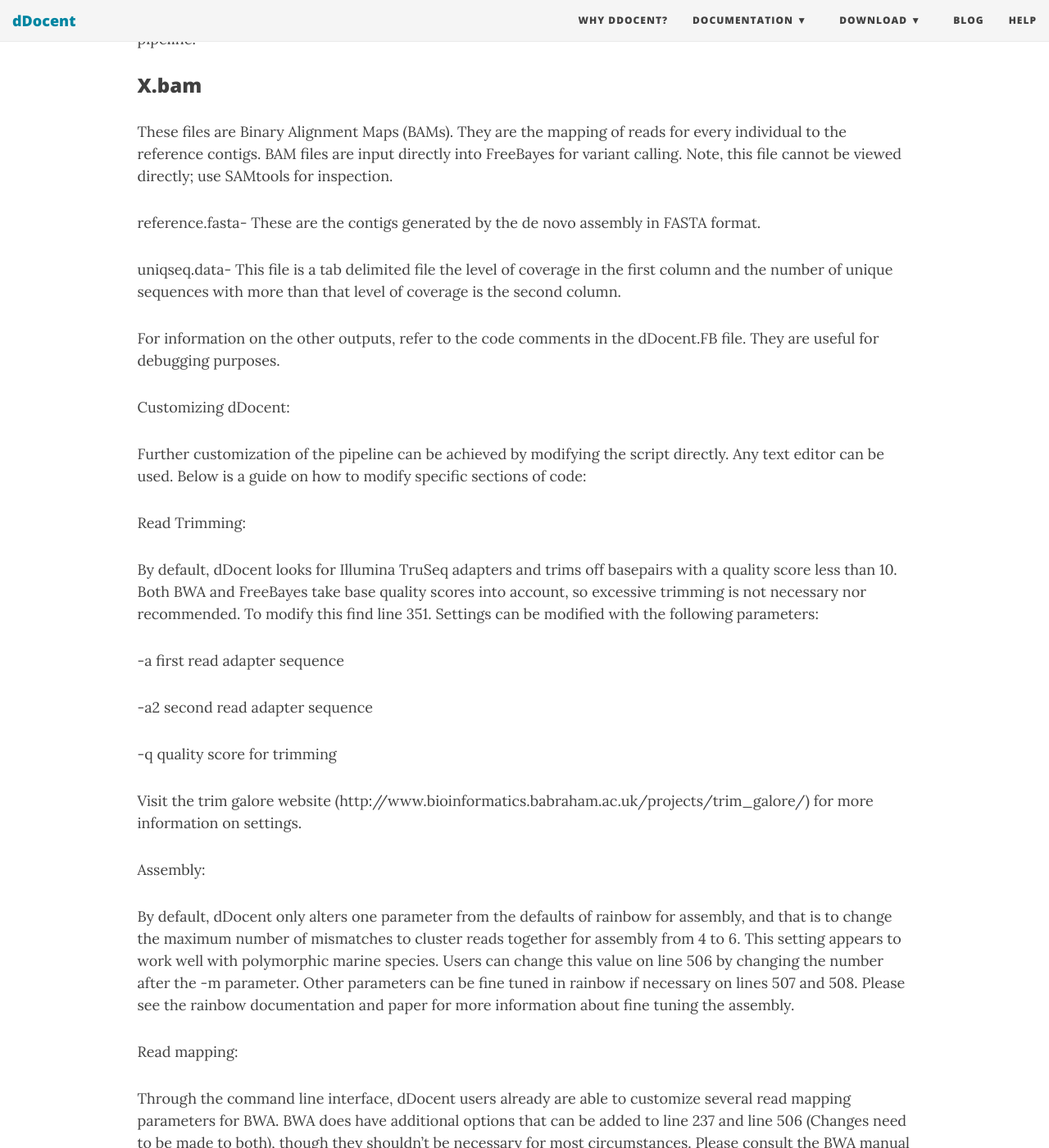
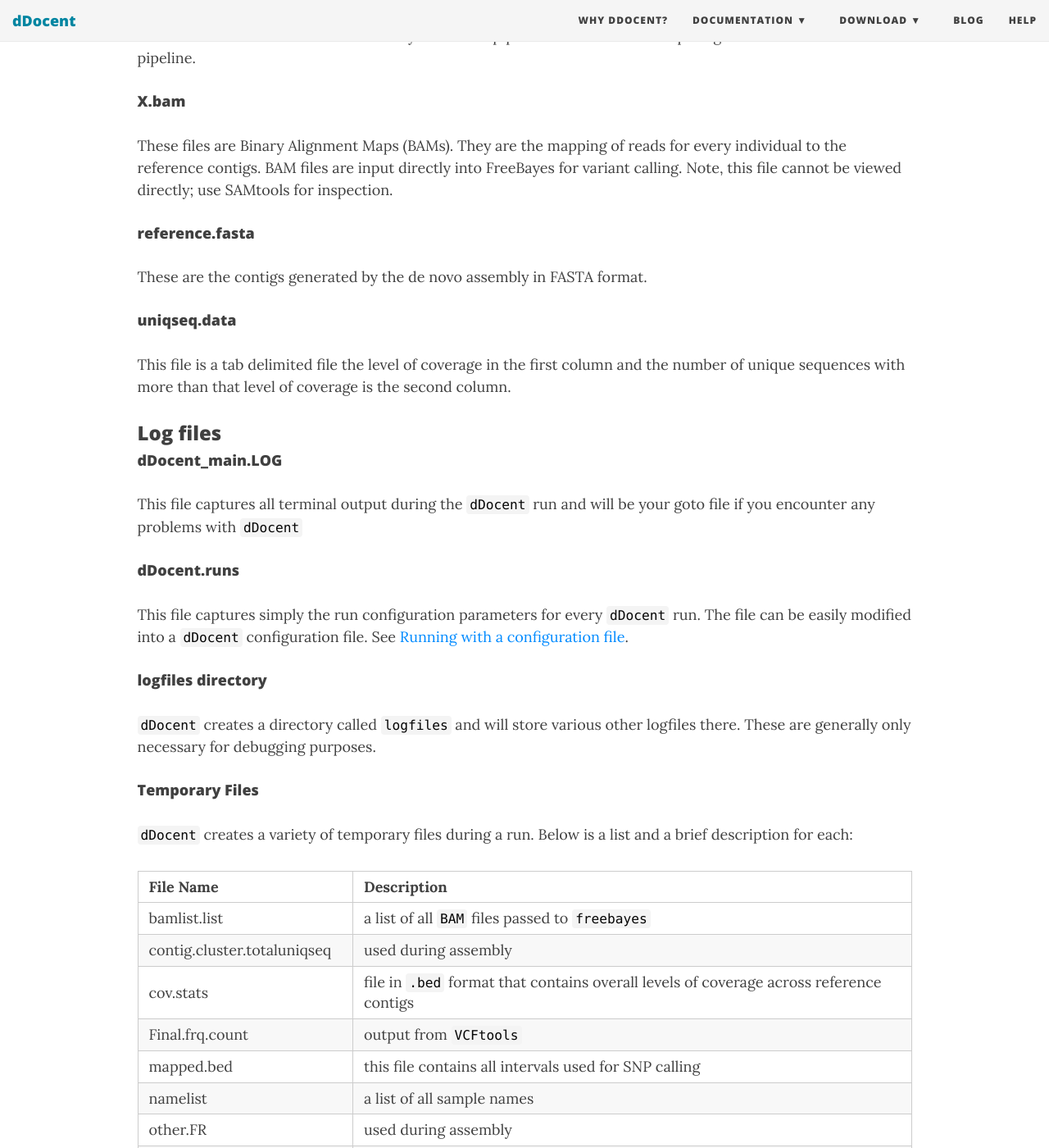
Before and after one commit to jpuritz/dDocent, a Jekyll site: the page built from UserGuide.md, in a window 1280 px wide and 1400 px high, scrolled down 14350 px. Shown: the whole window at 82% size. Built offline with Jekyll 4.4.1, drawn with Linux system fonts in a browser that asks for light colours; nearby versions of some CDN libraries; some of the changed text lies outside the part shown.

Commit message:
Update UserGuide.md

```diff
--- a/UserGuide.md
+++ b/UserGuide.md
@@ -402,22 +402,87 @@ dDocent config.file
 
 ## Outputs
 
-dDocent will output several different files as part of the pipeline.  The main outputs of interest are:
+dDocent will output several different files as part of the pipeline.
 
-### TotalRawSNPs.vcf
+### Data outputs
+
+#### TotalRawSNPs.vcf
 This file, in the standard Variant Call Format, has the raw SNP, INDEL, MNP, and complex variant calls for every individual.  This is the file that will be used for further filtering (see VCFtools or vcflib) to produce the final data set.  It is important to note that FreeBayes combines SNP and INDEL calls that are in within a default 3bp window into haplotype calls of the complex variant calls.  To properly look at SNPs only, complex variants need to be decomposed with vcfallelicprimatives from the vcflib package (https://github.com/ekg/vcflib) and then INDELs can be filtered with VCFtools or vcflib.  See the [SNP Filtering Tutorial](/filtering) for more information on SNP filtering.
 
-### Final.recode.vcf
+#### Final.recode.vcf
 This is the filtered VCF file from the very end of the pipeline.  It's useful for comparing different runs of the pipeline.
 
-### X.bam
+#### X.bam
 These files are Binary Alignment Maps (BAMs).  They are the mapping of reads for every individual to the reference contigs.  BAM files are input directly into FreeBayes for variant calling.  Note, this file cannot be viewed directly; use SAMtools for inspection.
 
-reference.fasta- These are the contigs generated by the de novo assembly in FASTA format.
+#### reference.fasta
+These are the contigs generated by the de novo assembly in FASTA format.
 
-uniqseq.data- This file is a tab delimited file the level of coverage in the first column and the number of unique sequences with more than that level of coverage is the second column.
+#### uniqseq.data
+This file is a tab delimited file the level of coverage in the first column and the number of unique sequences with more than that level of coverage is the second column.
 
-For information on the other outputs, refer to the code comments in the dDocent.FB file.  They are  useful for debugging purposes.
+
+
+
+### Log files
+
+#### dDocent_main.LOG
+This file captures all terminal output during the `dDocent` run and will be your goto file if you encounter any problems with `dDocent`
+
+#### dDocent.runs
+This file captures simply the run configuration parameters for every `dDocent` run.  The file can be easily modified into a `dDocent` configuration file.  See [Running with a configuration file](#running-with-configuration-file).
+
+#### logfiles directory
+`dDocent` creates a directory called `logfiles` and will store various other logfiles there.  These are generally only necessary for debugging purposes.
+
+#### Temporary Files
+
+`dDocent` creates a variety of temporary files during a run.  Below is a list and a brief description for each:
+
+|File Name|Description|
+|---------|-----------|
+|bamlist.list | a list of all `BAM` files passed to `freebayes`|
+|contig.cluster.totaluniqseq| used during assembly|
+|cov.stats | file in `.bed` format that contains overall levels of coverage across reference contigs|
+|Final.frq.count| output from `VCFtools`|
+|mapped.bed  | this file contains all intervals used for SNP calling|
+|namelist| a list of all sample names|
+|other.FR| used during assembly|
+|overlap.\*|files used during the `PEAR` portion of assembly|
+|popmap| tab delimited files that designates a population for each sample based on file name.  Used during SNP calling|
+|rainbow.fasta.gz| gzipped temp file from `Rainbow`|
+|raw.vcf| a directory containing individual VCF files from SNP scatter gather which are latter combined into `TotalRawSNPs.vcf`|
+|rbasm.out.gz| gzipped temp file from `Rainbow`|
+|rbdiv.out.gz| gzipped temp file from `Rainbow`|
+|rcluster.gz| gzipped temp file from `Rainbow`|
+|reference.fasta.amb| index file for reference|
+|reference.fasta.ann| index file for reference|
+|reference.fasta.bwt| index file for reference|
+|reference.fasta.fai| index file for reference|
+|reference.fasta.original.clstr| temp from assembly |
+|reference.fasta.original.gz| temp from assembly |
+|reference.fasta.pac|index file for reference|
+|reference.fasta.sa| index file for reference|
+|sort.contig.cluster.ids| file used for conversion of `CD-HIT` output to `Rainbow` input|
+|totalover.fasta| created during reference assembly|
+|totaluniqseq.gz| all unique sequences remaining after data cutoffs and adapter trimming|
+|uniqCperindv| unique sequences after cutoff across individuals|
+|uniq.fasta.gz| gzipped FASTA format file of `totaluniqseq.gz` |
+|uniq.F.fasta.gz| gzipped FASTA format file of only first reads from `totaluniqseq.gz` |
+|uniq.full.fasta| all unique sequences remaining after data cutoffs in FASTA format|
+|uniq.k.6.c.4.seqs| unique sequences and counts after data cutoffs|
+|uniqseq.data| coverage counts for unique sequences|
+|uniqseq.peri.data|counts for unique sequences across individuals|
+|uniq.seqs.gz|all unique sequences|
+|unpaired| directory containing sequences that failed during read trimming and were removed|
+|xxx.\*| files used during read clustering during assembly|
+
+
+
+
+
+
+For information on the other outputs, refer to the code comments in the dDocent file.
 
 Customizing dDocent:
 
```
